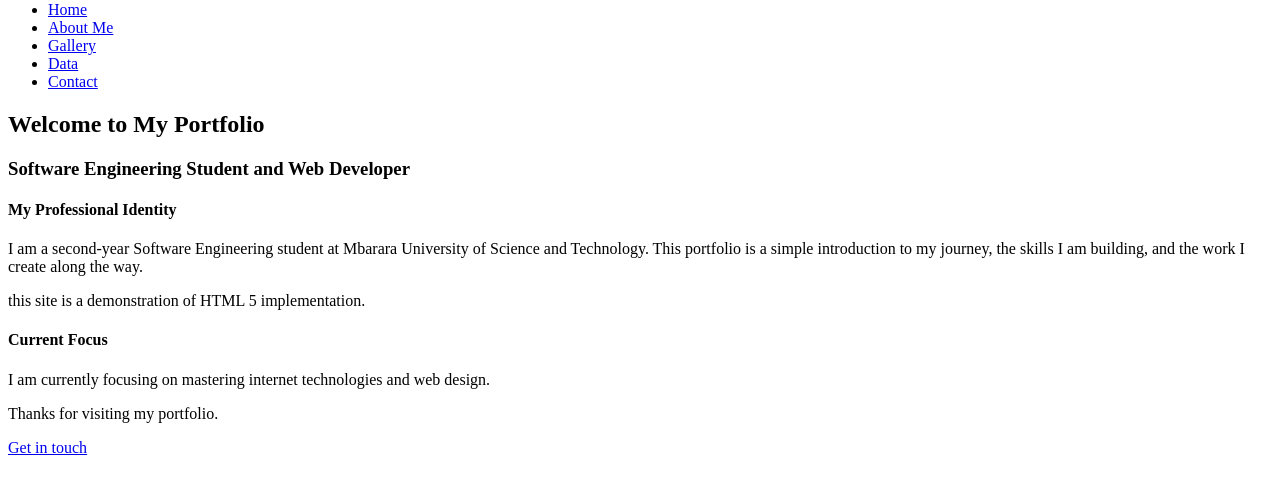
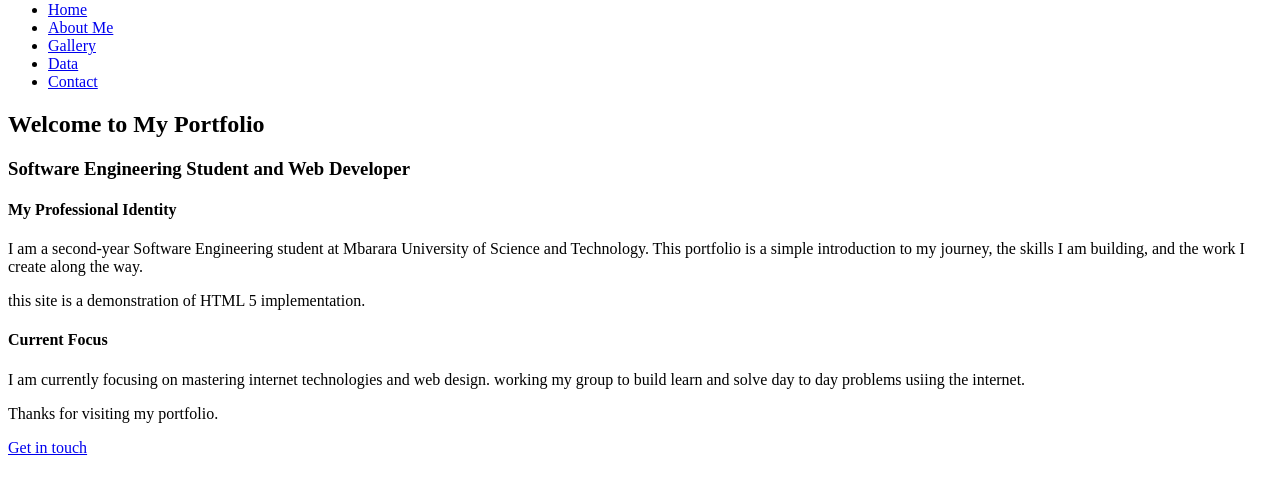
Before and after one commit to daltee/Professional-Portfolio-HTML5, a plain HTML site: page index.html in a window 1280 px wide. Shown: the part 79-570 px from the top of the page. Drawn offline with Linux system fonts and the light colour scheme.

Commit message:
added a fewchanges and made a branch which i hadnt made at fisrt

```diff
--- a/index.html
+++ b/index.html
@@ -37,7 +37,7 @@
 
             <h4>Current Focus</h4>
             <p>
-                I am currently focusing on mastering internet technologies and web design.
+                I am currently focusing on mastering internet technologies and web design. working my group to build learn and solve day to day problems usiing the internet.
             </p>
         </article>
     </main>
```
